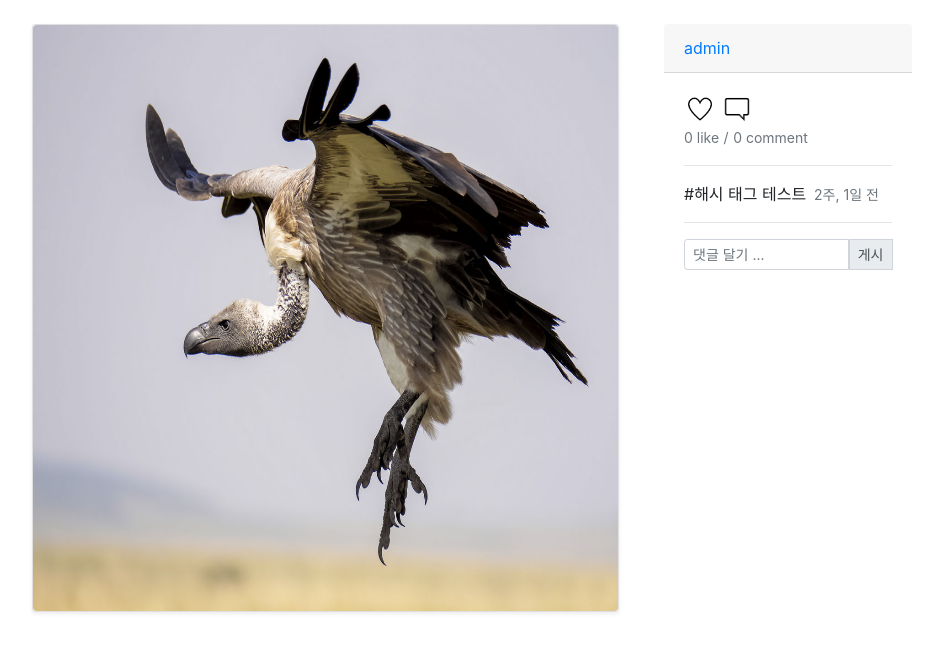
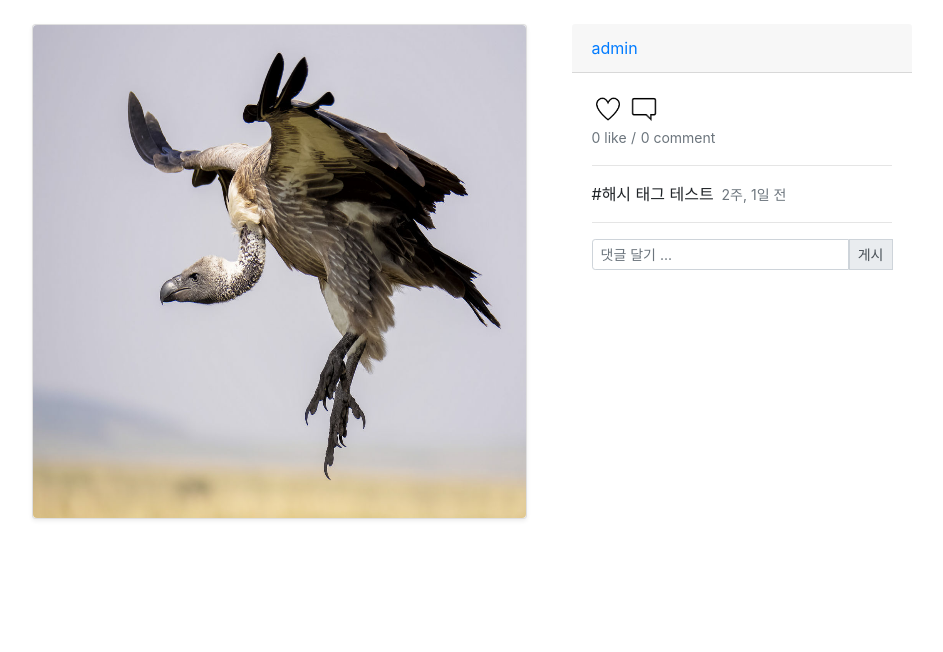
Before and after one commit to integerJI/int_test, a Django app: page /intworldapp/detail/12/ in a window 1280 px wide. Shown: the part 87-739 px from the top of the page, without its empty margins (176-1119 px from the left). Run offline with Django 3.2, Linux system fonts and the light colour scheme; data comes from the database, SQL or seed files in the repository; both versions use the stored data as it was after the commit; some libraries are stand-ins or nearby versions.

Commit message:
디테일 수정

```diff
--- a/intworldapp/templates/detail.html
+++ b/intworldapp/templates/detail.html
@@ -20,13 +20,13 @@
   <main role="main" class="container">
     <div class="row justify-content-center">
 
-      <div class="col-md-7 blog-main">
+      <div class="col-md-6 blog-main">
         <div class="container">
           <div class="card-deck mb-3">
             <div class="card mb-4 shadow-sm">
               {% if post.create_img %}
               <div class="text-center">
-                <img src="{{post.create_img.url}}" class="rounded" alt="..." width="585.5dp" height="585.5dp">
+                <img src="{{post.create_img.url}}" class="rounded" alt="..." width="493dp" height="493dp">
               </div>
               {% else %}
               <a>no</a>
@@ -36,7 +36,7 @@
         </div>
       </div>
 
-      <aside class="col-md-3 blog-sidebar">
+      <aside class="col-md-4 blog-sidebar">
         <div class="card-header">
           <div class="d-flex justify-content-between align-items-center">
             <div class="btn-group">
--- a/intworldapp/templates/post.html
+++ b/intworldapp/templates/post.html
@@ -6,7 +6,7 @@
     <form method="POST" action="{% url 'post' %}" enctype="multipart/form-data">
         {%csrf_token%}
         <div class="form-group">
-            <textarea class="form-control" rows="3" name="main_text" cols="40" rows="10" maxlength="150" required id="id_text" placeholder="#"></textarea>
+            <textarea class="form-control" rows="3" name="main_text" cols="40" rows="10" maxlength="150" required id="id_text"></textarea>
         </div>
         <br>
         <br>
```
Also changed, not shown: db.sqlite3.
